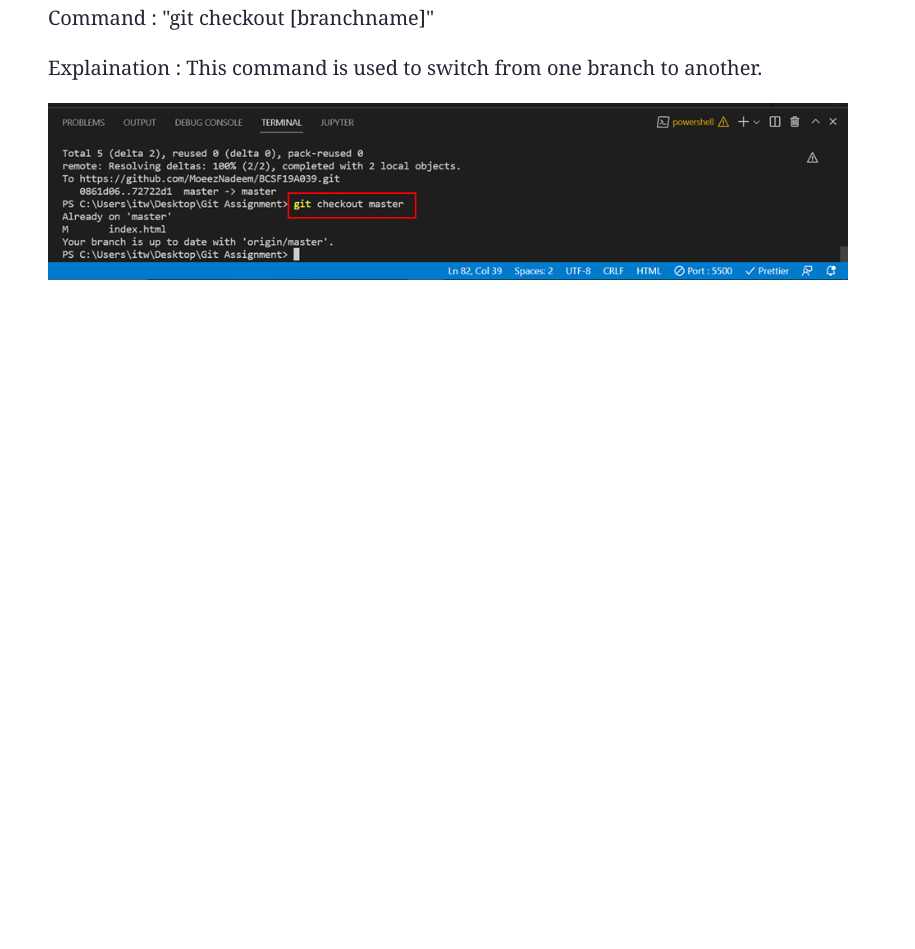
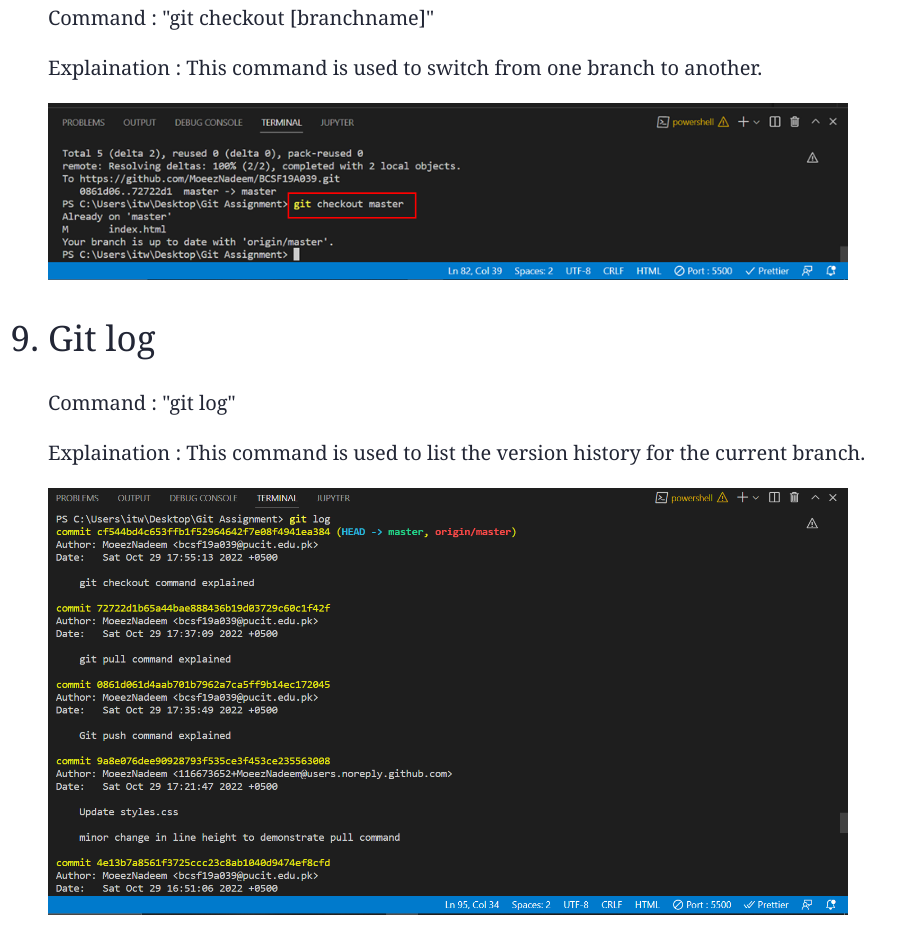
Before and after one commit to MoeezNadeem/BCSF19A039, a plain HTML site: page index.html in a window 1280 px wide. Shown: the part 3357-4306 px from the top of the page, without its empty margins (0-915 px from the left). Before the commit the page ends 3671 px from the top, so only its background shows below. Drawn offline with Linux system fonts and the light colour scheme.

Commit message:
git log command explained

```diff
--- a/index.html
+++ b/index.html
@@ -81,6 +81,13 @@
         another.<br />
         <img src="/images/git_checkout.png" alt="" class="snapshot_class" />
       </h4>
+      <li class="list_element">Git log</li>
+      <h4 class="text">
+        <p>Command : "git log"</p>
+        Explaination : This command is used to list the version history for the
+        current branch.<br />
+        <img src="/images/git_log.png" alt="" class="snapshot_class" />
+      </h4>
     </ol>
   </body>
 </html>
```
Also changed, not shown: images/git_log.png (added).
